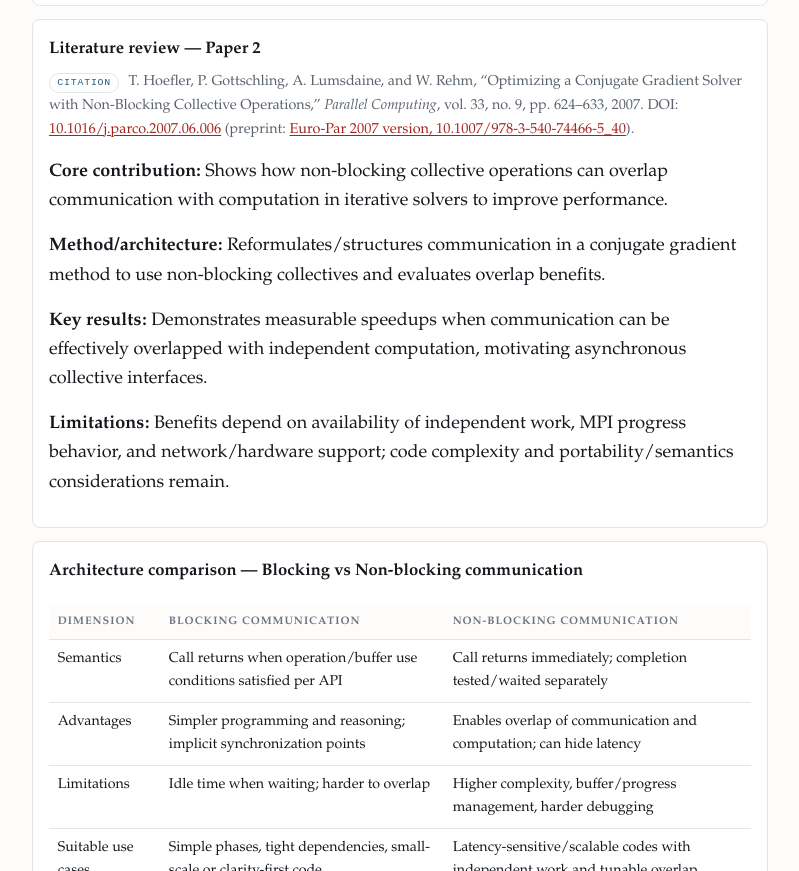
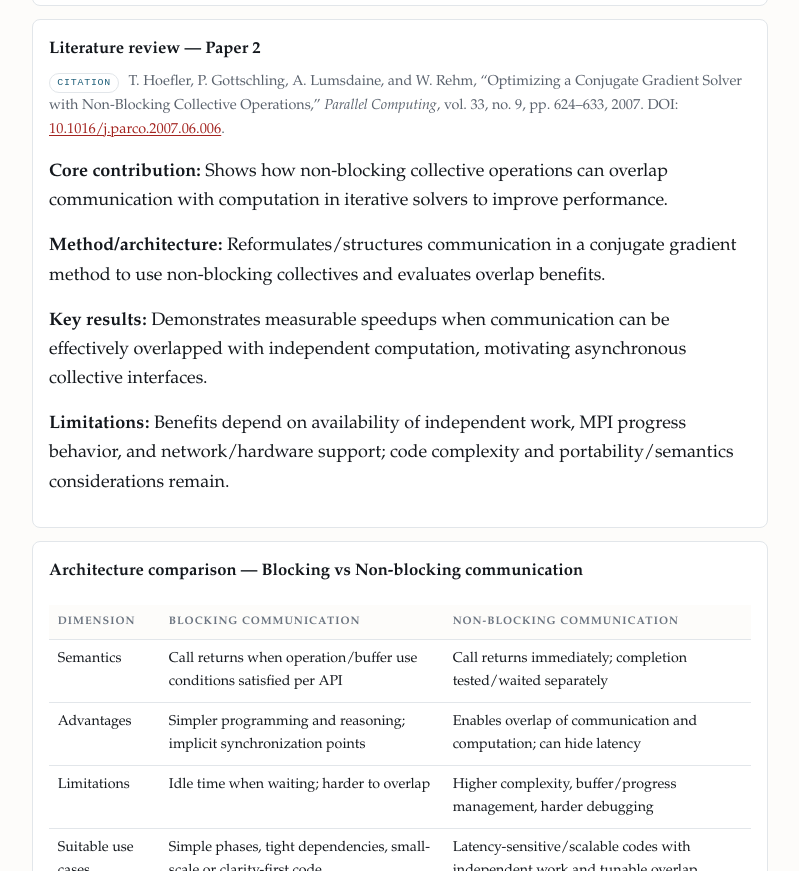
Before and after one commit to omarahmedZa/distributed-parallel-architectures, a plain HTML site: page lessons/005-advanced-message-passing-and-communication.html in a window 1280 px wide. Shown: the part 4464-5335 px from the top of the page, without its empty margins (240-1039 px from the left). Drawn offline with Linux system fonts and the light colour scheme.

Commit message:
Remove incorrect alternate DOI and document final verification

```diff
--- a/lessons/005-advanced-message-passing-and-communication.html
+++ b/lessons/005-advanced-message-passing-and-communication.html
@@ -108,7 +108,7 @@ MPI_Waitall(reqs);</code></pre>
   </section>
   <section class="paper">
     <h3>Literature review — Paper 2</h3>
-    <p class="citation"><span class="tag">Citation</span> T. Hoefler, P. Gottschling, A. Lumsdaine, and W. Rehm, “Optimizing a Conjugate Gradient Solver with Non-Blocking Collective Operations,” <em>Parallel Computing</em>, vol. 33, no. 9, pp. 624–633, 2007. DOI: <a href="https://doi.org/10.1016/j.parco.2007.06.006">10.1016/j.parco.2007.06.006</a> (preprint: <a href="https://doi.org/10.1007/978-3-540-74466-5_40">Euro-Par 2007 version, 10.1007/978-3-540-74466-5_40</a>).</p>
+    <p class="citation"><span class="tag">Citation</span> T. Hoefler, P. Gottschling, A. Lumsdaine, and W. Rehm, “Optimizing a Conjugate Gradient Solver with Non-Blocking Collective Operations,” <em>Parallel Computing</em>, vol. 33, no. 9, pp. 624–633, 2007. DOI: <a href="https://doi.org/10.1016/j.parco.2007.06.006">10.1016/j.parco.2007.06.006</a>.</p>
     <p><strong>Core contribution:</strong> Shows how non-blocking collective operations can overlap communication with computation in iterative solvers to improve performance.</p>
     <p><strong>Method/architecture:</strong> Reformulates/structures communication in a conjugate gradient method to use non-blocking collectives and evaluates overlap benefits.</p>
     <p><strong>Key results:</strong> Demonstrates measurable speedups when communication can be effectively overlapped with independent computation, motivating asynchronous collective interfaces.</p>
```
Also changed, not shown: 1 other file.
